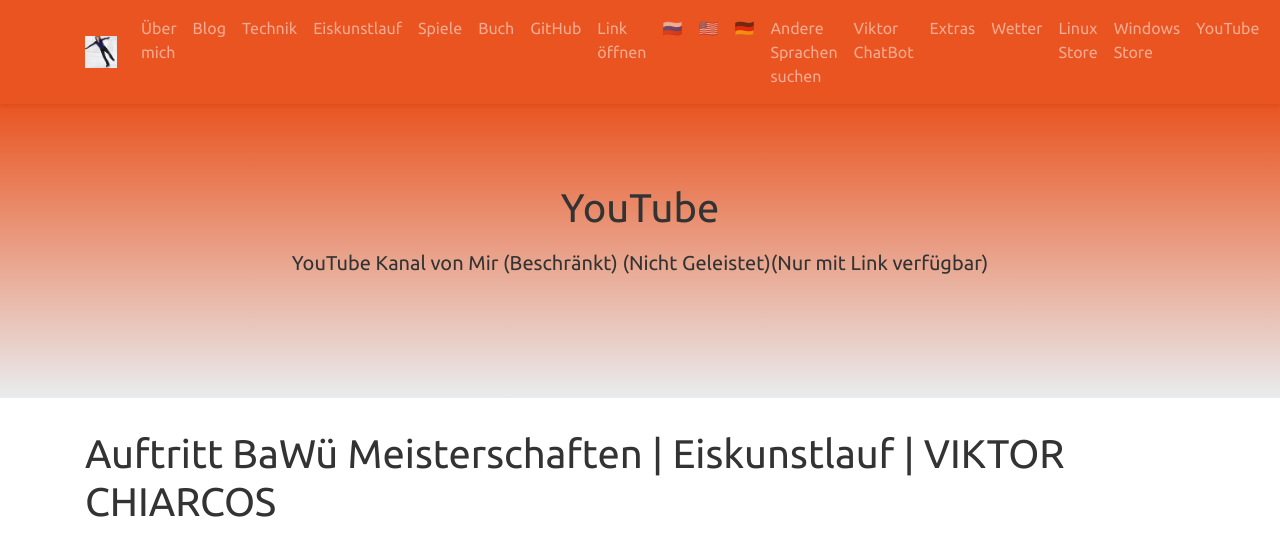
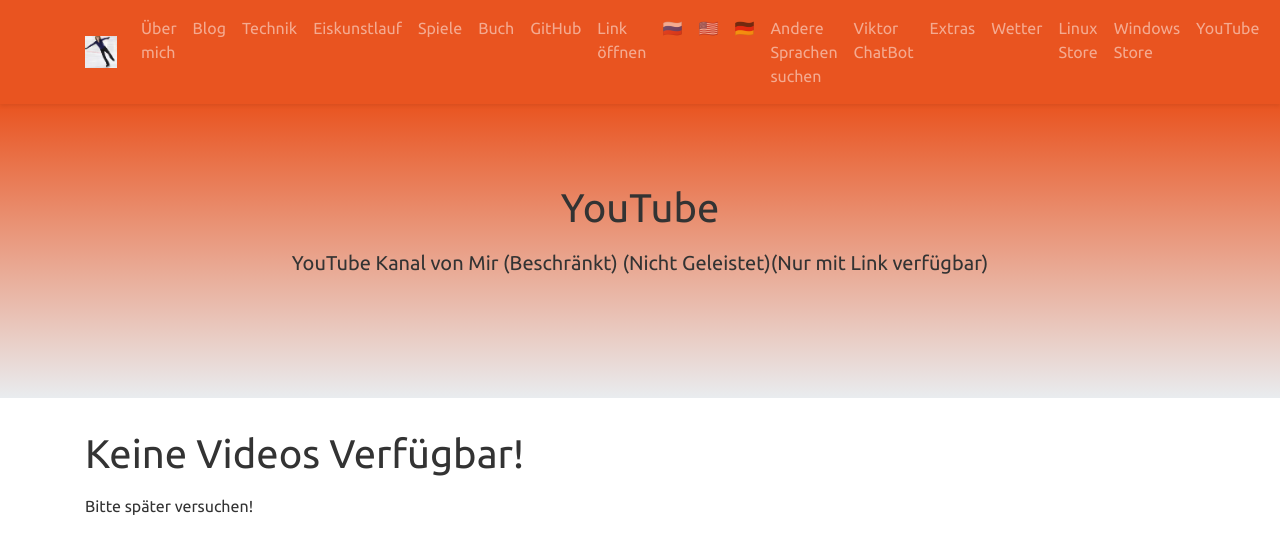
Before and after one commit to viktor-chiarcos/viktor-chiarcos.github.io, a Jekyll site: the page built from _pages/youtube.md, in a window 1280 px wide. Shown: the top 540 px of the page. Built offline with Jekyll 4.4.1, drawn with Linux system fonts in a browser that asks for light colours; grey boxes are pictures that could not be loaded.

Commit message:
Update youtube.md

```diff
--- a/_pages/youtube.md
+++ b/_pages/youtube.md
@@ -8,6 +8,5 @@
 #action_btn:
 
 ---
-# Auftritt BaWü Meisterschaften | Eiskunstlauf | VIKTOR CHIARCOS
-
-<iframe width="560" height="315" src="https://www.youtube.com/embed/jHc7cFaL57s?si=53VlKJkZiMsXQR0H" title="YouTube video player" frameborder="0" allow="accelerometer; autoplay; clipboard-write; encrypted-media; gyroscope; picture-in-picture; web-share" referrerpolicy="strict-origin-when-cross-origin" allowfullscreen></iframe>
+# Keine Videos Verfügbar!
+Bitte später versuchen!
```
